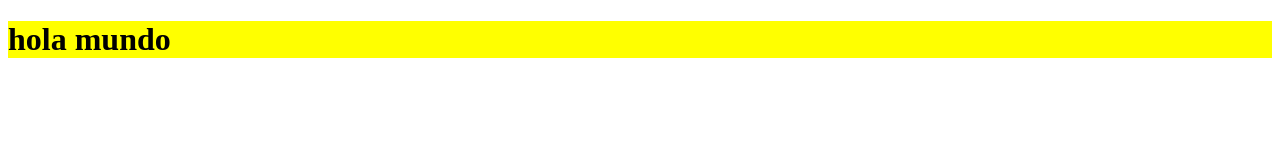
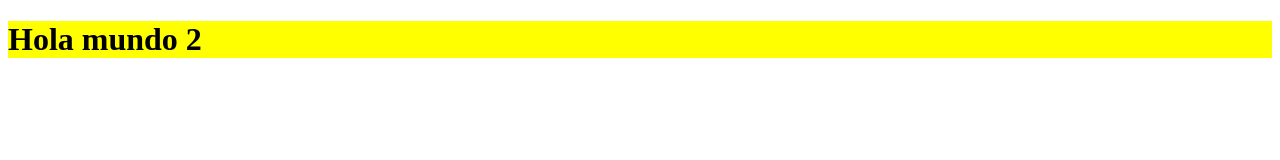
Before and after one commit to ejfdezrdgz/examen, a plain HTML site: page index.html in a window 1280 px wide. Drawn offline with Linux system fonts and the light colour scheme.

Commit message:
Update index.html

```diff
--- a/index.html
+++ b/index.html
@@ -5,9 +5,9 @@
     <meta name="viewport" content="width=device-width, initial-scale=1.0">
     <meta http-equiv="X-UA-Compatible" content="ie=edge">
     <link rel="stylesheet" href="css/style.css">
-    <title>hola mundo</title>
+    <title>Hola mundo 2</title>
 </head>
 <body>
-    <h1>hola mundo</h1>
+    <h1>Hola mundo 2</h1>
 </body>
 </html>
```
